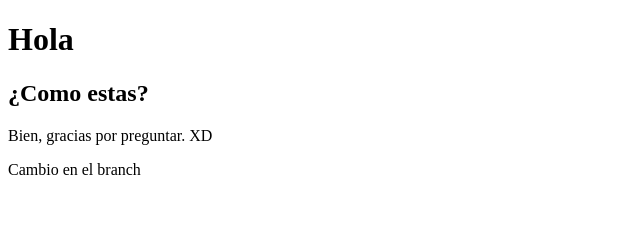
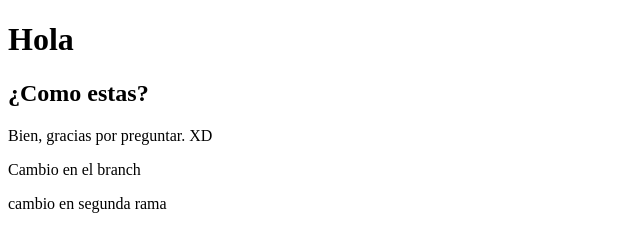
Before and after one commit to Markinsky/prueba, a plain HTML site: page index.html in a window 1280 px wide. Shown: the whole page, without its empty margins (0-640 px from the left). Drawn offline with Linux system fonts and the light colour scheme.

Commit message:
segunda-rama

```diff
--- a/index.html
+++ b/index.html
@@ -7,5 +7,6 @@
         <h2> ¿Como estas?</h2>
         <p>Bien, gracias por preguntar. XD</p>
         <p> Cambio en el branch </p>
+        <p>cambio en segunda rama</p>
     </body>
 </html>
```
